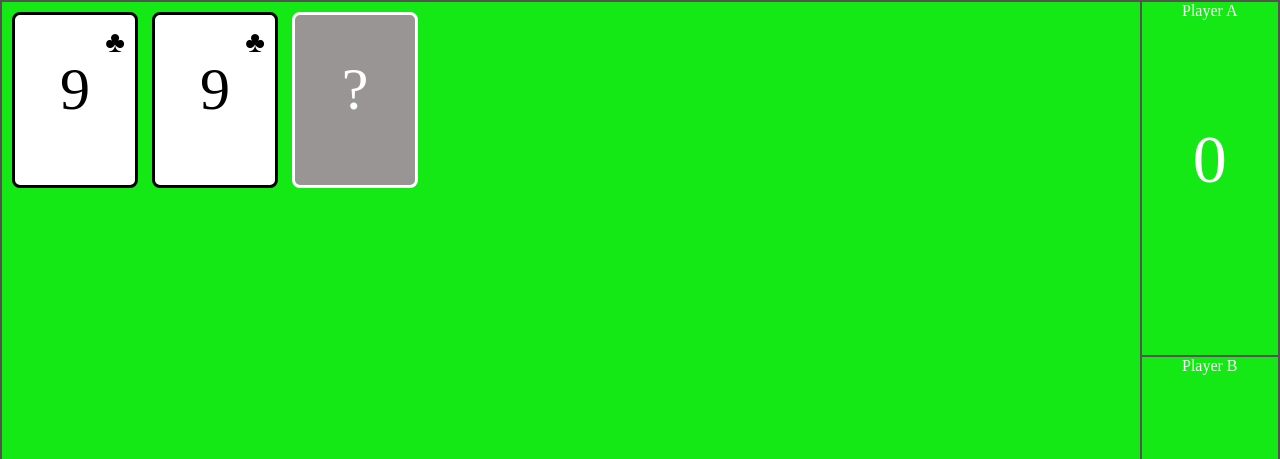
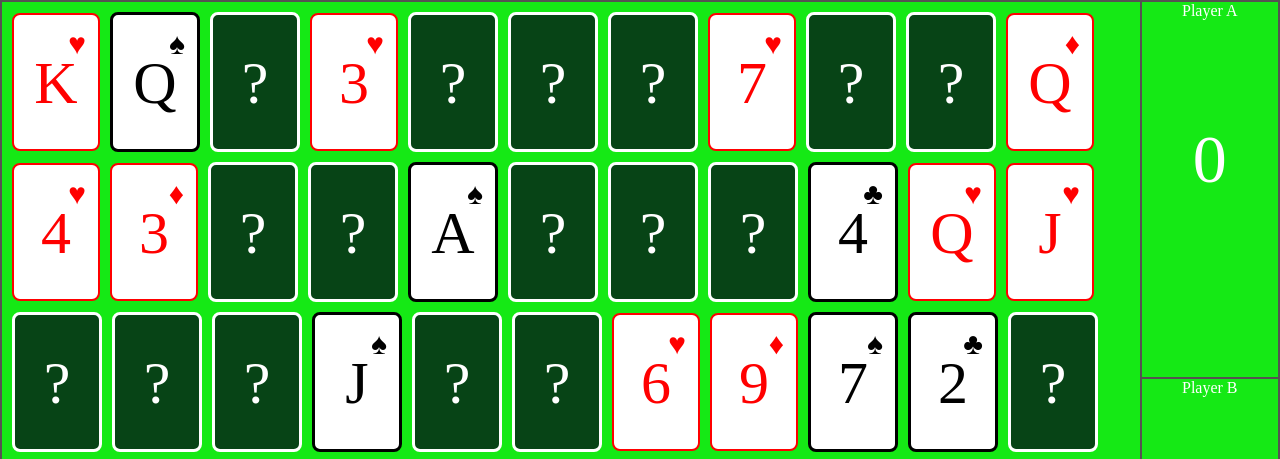
Before and after one commit to tle0508/CAMT-S2023--652110307-, a plain HTML site: page lab7/matching-game.html in a window 1280 px wide. Shown: the top 459 px of the page. Drawn offline with Linux system fonts and the light colour scheme.

Commit message:
lav7 finish

```diff
--- a/lab7/matching-game.html
+++ b/lab7/matching-game.html
@@ -66,9 +66,9 @@
     .card {
       border-radius: 8px;
       border: 3px solid;
-      width: 100px;
-      padding: 10px;
-      height: 150px;
+      width: 60px;
+      padding: 12px;
+      height: 110px;
       margin-left: 10px;
       margin-top: 10px;
       font-size: 36px;
@@ -80,7 +80,7 @@
 
     .face-down {
       color: rgb(255, 255, 255);
-      background-color: rgb(153, 149, 149);
+      background-color: rgb(7, 68, 22);
 
     }
 
@@ -125,7 +125,50 @@
         { value: ['♥', 'J'], isFaceDown: true },
         { value: ['♥', 'Q'], isFaceDown: true },
         { value: ['♥', 'K'], isFaceDown: false },
+        { value: ['♦', 'A'], isFaceDown: true },
+        { value: ['♦', '2'], isFaceDown: true },
+        { value: ['♦', '3'], isFaceDown: false },
+        { value: ['♦', '4'], isFaceDown: false },
+        { value: ['♦', '5'], isFaceDown: true },
+        { value: ['♦', '6'], isFaceDown: false },
+        { value: ['♦', '7'], isFaceDown: true },
+        { value: ['♦', '8'], isFaceDown: true },
+        { value: ['♦', '9'], isFaceDown: true },
+        { value: ['♦', '10'], isFaceDown: true },
+        { value: ['♦', 'J'], isFaceDown: true },
+        { value: ['♦', 'Q'], isFaceDown: true },
+        { value: ['♦', 'K'], isFaceDown: false },
+        { value: ['♠', 'A'], isFaceDown: true },
+        { value: ['♠', '2'], isFaceDown: true },
+        { value: ['♠', '3'], isFaceDown: false },
+        { value: ['♠', '4'], isFaceDown: false },
+        { value: ['♠', '5'], isFaceDown: true },
+        { value: ['♠', '6'], isFaceDown: false },
+        { value: ['♠', '7'], isFaceDown: true },
+        { value: ['♠', '8'], isFaceDown: true },
+        { value: ['♠', '9'], isFaceDown: true },
+        { value: ['♠', '10'], isFaceDown: true },
+        { value: ['♠', 'J'], isFaceDown: true },
+        { value: ['♠', 'Q'], isFaceDown: true },
+        { value: ['♠', 'K'], isFaceDown: false },
     ]
+
+    function randomCard(){
+        for (let i = cardList.length-1; i > 0; i--) {
+            var randomBoolean = Math.random() >= 0.5;
+            if(randomBoolean >= 0.5){
+                cardList[i].isFaceDown = true;
+            }else{
+                cardList[i].isFaceDown = false;
+            }
+            const j = Math.floor(Math.random() * (i+1));
+            const temp = cardList[i];
+            cardList[i] = cardList[j];
+            cardList[j] = temp;
+        }
+    }
+
+
     function htmlToElem(html) {
         let temp = document.createElement('template');
         html = html.trim(); // Never return a space text node as a result
@@ -134,17 +177,36 @@
     }
 
     function renderCardList() {
+        randomCard();
         // TODO: define cardZoneElm here
+        const cardZoneElm = document.getElementsByClassName("card-zone");
         // before append any DOM(s), you need to clear all children of cardZoneElm
+        cardZoneElm[0].innerHTML = "";
         for (var idx = 0; idx < cardList.length; idx++) {
             // TODO:
             // if isFaceDown is true, create a card component with 'face-down' class
+            if (cardList[idx].isFaceDown === true) {
                 cardElm = htmlToElem(
-          '<div class="card ....">......</div>'
-        )
-        cardZoneElm.append(cardElm)
+                    '<div class="card face-down"><div class="card-title"></div><div class="card-body">?</div></div>'
+                );
+                cardZoneElm[0].append(cardElm);
+            } else {
+                cardElm = htmlToElem(
+                    '<div class="card"><div class="card-title">' + cardList[idx].value[0] + '</div><div class="card-body">' + cardList[idx].value[1] + '</div></div>'
+                );
+                if (cardList[idx].value[0] == "♥" || cardList[idx].value[0] == "♦") {
+                    cardElm.style.color = "red";
+                    cardElm.style.border = "2px solid red";
+                }
+                cardZoneElm[0].append(cardElm);
             }
         }
+    }
+    window.onload = function(){
+        renderCardList();
+        const buttonRandom = document.getElementsByClassName("new-game-button");
+        buttonRandom[0].addEventListener("click", renderCardList);
+    };
   </script>
 </head>
 
@@ -152,14 +214,7 @@
   <div class="board">
     <div class="board-content">
       <div class="card-zone">
-        <div class="card">
-          <div class="card-title">
-            ♣
-          </div>
-          <div class="card-body">
-            9
-          </div>
-        </div>
+
         <div class="card">
           <div class="card-title">
             ♣
```
Lines whose indentation alone changed are shown as unchanged.
